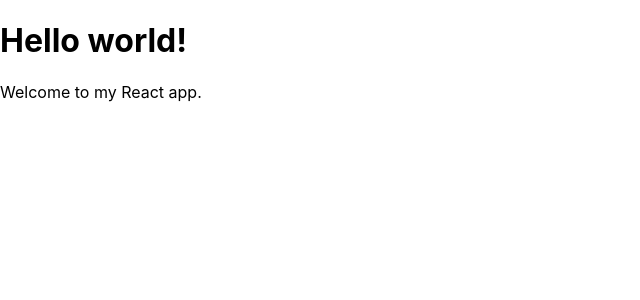
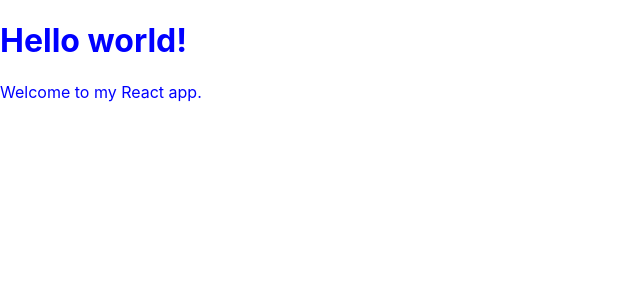
Before and after one commit to imderituerto/ReactNotes, a React (Create React App) app: page / in a window 1280 px wide. Shown: the top 300 px of the page, without its empty margins (0-640 px from the left). Built offline with nearby package versions, Linux system fonts and the light colour scheme.

Commit message:
Added styling to App.css and implemented with div tags in App.js

```diff
--- a/src/App.css
+++ b/src/App.css
@@ -1,38 +1,3 @@
-.App {
-  text-align: center;
+.blue {
+  color: blue;
 }
-
-.App-logo {
-  height: 40vmin;
-  pointer-events: none;
-}
-
-@media (prefers-reduced-motion: no-preference) {
-  .App-logo {
-    animation: App-logo-spin infinite 20s linear;
-  }
-}
-
-.App-header {
-  background-color: #282c34;
-  min-height: 100vh;
-  display: flex;
-  flex-direction: column;
-  align-items: center;
-  justify-content: center;
-  font-size: calc(10px + 2vmin);
-  color: white;
-}
-
-.App-link {
-  color: #61dafb;
-}
-
-@keyframes App-logo-spin {
-  from {
-    transform: rotate(0deg);
-  }
-  to {
-    transform: rotate(360deg);
-  }
-}
--- a/src/App.js
+++ b/src/App.js
@@ -6,10 +6,10 @@
   // javascript goes here
 
   return (
-    <>
+    <div class="blue">
     <h1>Hello world!</h1>
     <p>Welcome to my React app.</p>
-    </>
+    </div>
   );
 }
 
```
